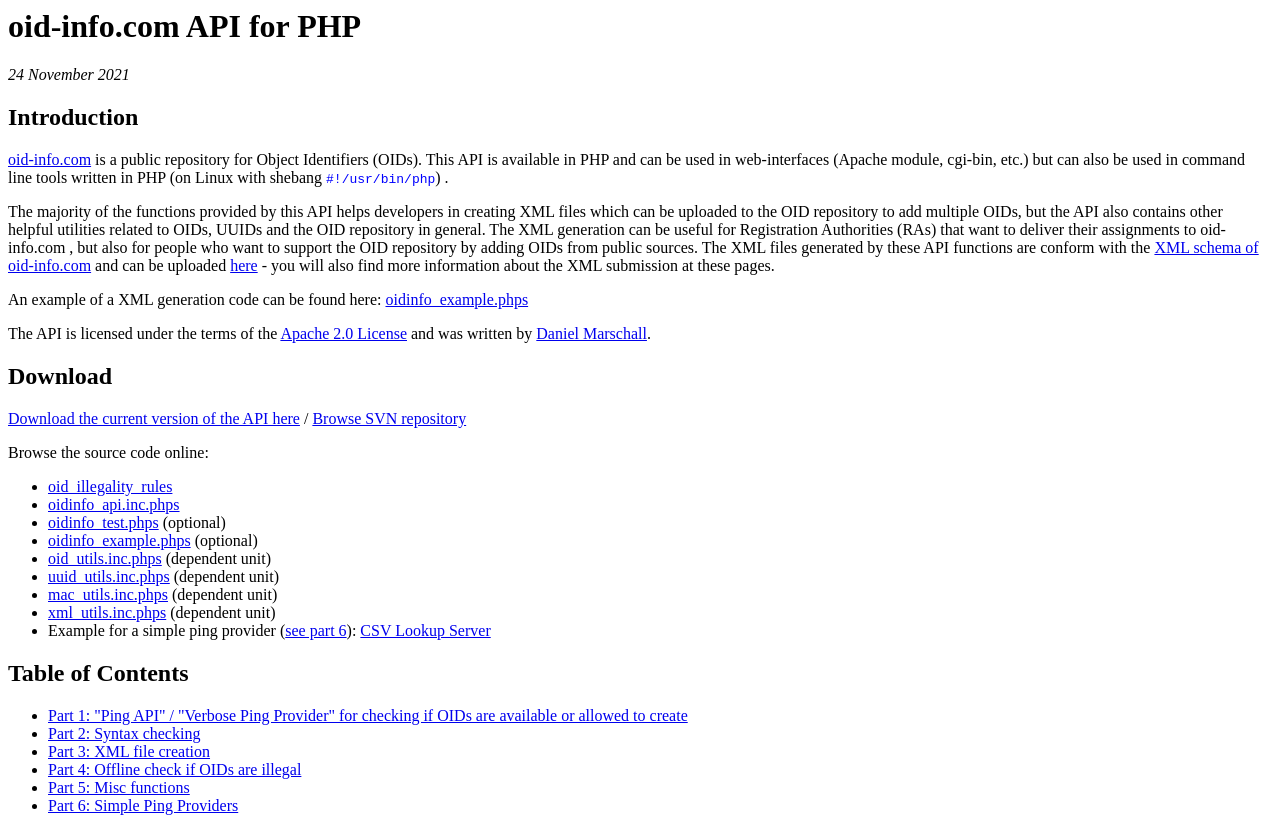
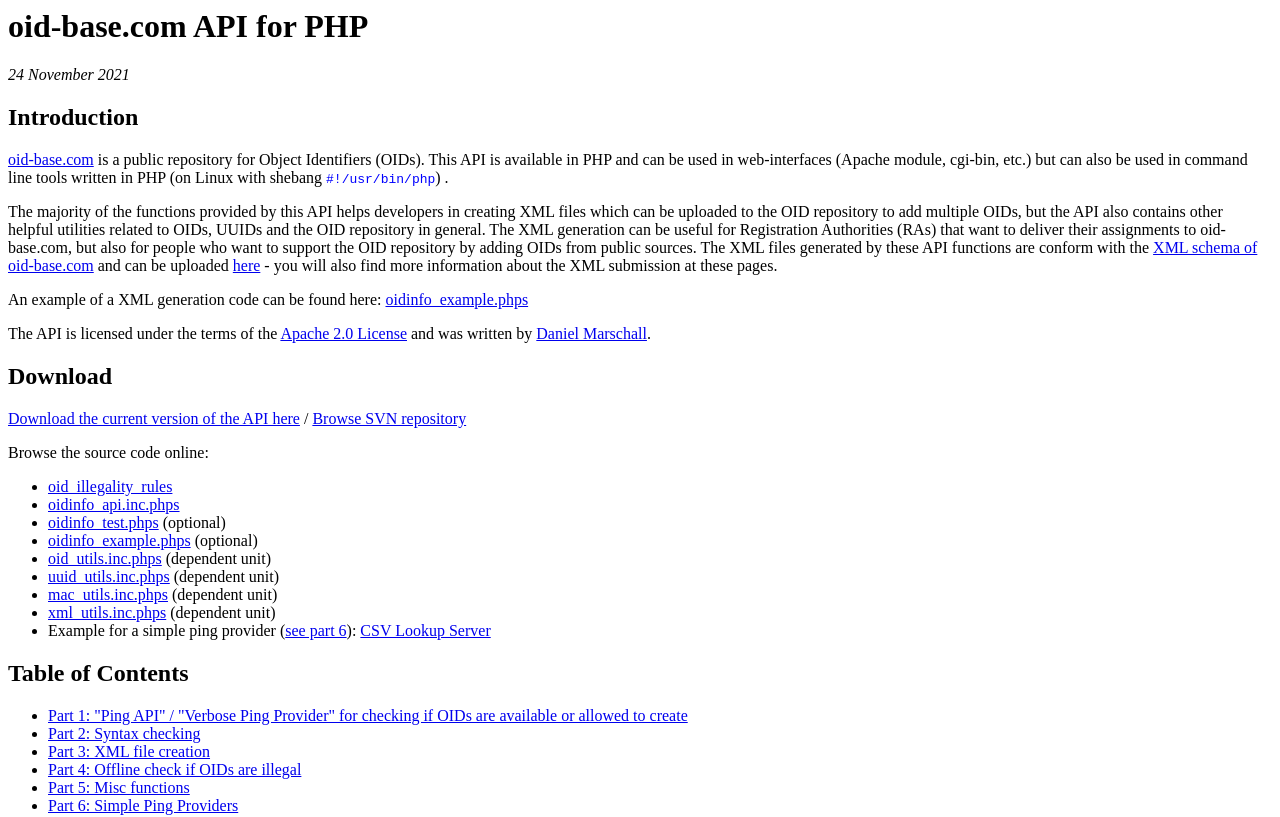
Before and after one commit to danielmarschall/oidinfo_api, a plain HTML site: page index.html in a window 1280 px wide. Shown: the top 817 px of the page. Drawn offline with Linux system fonts and the light colour scheme.

Commit message:
oid-info.com is now oid-base.com
git-svn-id: https://svn.viathinksoft.com/svn/oidinfo_api/trunk@59 51aeb303-199b-4ddc-8025-e1963f41a93b

```diff
--- a/index.html
+++ b/index.html
@@ -1,7 +1,7 @@
 <html>
 
 <head>
-<title>oid-info.com API for PHP</title>
+<title>oid-base.com API for PHP</title>
 <style>
 code, pre {
 	color:blue;
@@ -17,15 +17,15 @@ pre.cmd {
 
 <body>
 
-<h1>oid-info.com API for PHP</h1>
+<h1>oid-base.com API for PHP</h1>
 
 <p><i>24 November 2021</i></p>
 
 <h2>Introduction</h2>
 
-<p><a href="http://oid-info.com/">oid-info.com</a> is a public repository for Object Identifiers (OIDs). This API is available in PHP and can be used in web-interfaces (Apache module, cgi-bin, etc.) but can also be used in command line tools written in PHP (on Linux with shebang <code>#!/usr/bin/php</code>) .</p>
+<p><a href="https://www.oid-base.com/">oid-base.com</a> is a public repository for Object Identifiers (OIDs). This API is available in PHP and can be used in web-interfaces (Apache module, cgi-bin, etc.) but can also be used in command line tools written in PHP (on Linux with shebang <code>#!/usr/bin/php</code>) .</p>
 
-<p>The majority of the functions provided by this API helps developers in creating XML files which can be uploaded to the OID repository to add multiple OIDs, but the API also contains other helpful utilities related to OIDs, UUIDs and the OID repository in general. The XML generation can be useful for Registration Authorities (RAs) that want to deliver their assignments to oid-info.com , but also for people who want to support the OID repository by adding OIDs from public sources. The XML files generated by these API functions are conform with the <a href="http://www.oid-info.com/oid.xsd">XML schema of oid-info.com</a> and can be uploaded <a href="http://www.oid-info.com/submit.htm">here</a> - you will also find more information about the XML submission at these pages.</p>
+<p>The majority of the functions provided by this API helps developers in creating XML files which can be uploaded to the OID repository to add multiple OIDs, but the API also contains other helpful utilities related to OIDs, UUIDs and the OID repository in general. The XML generation can be useful for Registration Authorities (RAs) that want to deliver their assignments to oid-base.com, but also for people who want to support the OID repository by adding OIDs from public sources. The XML files generated by these API functions are conform with the <a href="https://www.oid-base.com/oid.xsd">XML schema of oid-base.com</a> and can be uploaded <a href="https://www.oid-base.com/submit.htm">here</a> - you will also find more information about the XML submission at these pages.</p>
 
 <p>An example of a XML generation code can be found here: <a href="oidinfo_example.phps">oidinfo_example.phps</a></p>
 
@@ -96,7 +96,7 @@ pre.cmd {
 
 <h4>Configuration of the verbose ping provider</h4>
 
-<p><i>The "Verbose Ping Provider" is a HTTP(S) webservice which tells wheather an OID exists at oid-info.com, and if it may be created.</i></p>
+<p><i>The "Verbose Ping Provider" is a HTTP(S) webservice which tells wheather an OID exists at oid-base.com, and if it may be created.</i></p>
 
 <p>The webservice must return following content:</p>
 
@@ -149,10 +149,10 @@ pre.cmd {
 		<li><code>OIDInfoAPI::OIDINFO_CORRECT_DESC_ENFORCE_ENDING_DOT = 1</code> (A leading dot will be created if it is not available)</li>
 		<li><code>OIDInfoAPI::OIDINFO_CORRECT_DESC_DISALLOW_ENDING_DOT = 2</code> (A leading dot will be removed from the text)</li>
 	</ul>
-	<p>If <code>$enforce_xhtml_light</code> is set to <code>true</code>, then tags which are not included in the <a href="http://www.oid-info.com/xhtml-light.xsd">XHTML Light specification</a> are removed, except if <code>$params['ignore_xhtml_light']</code> is <code>true</code>.</p>
+	<p>If <code>$enforce_xhtml_light</code> is set to <code>true</code>, then tags which are not included in the <a href="https://www.oid-base.com/xhtml-light.xsd">XHTML Light specification</a> are removed, except if <code>$params['ignore_xhtml_light']</code> is <code>true</code>.</p>
 	<p><font class="attention">Attention!</font> You don't need to use this function if you create an XML file using <code>createXMLEntry</code>, since this step will be done automatically.</p>
 <pre class="cmd">public function xmlAddHeader($firstName, $lastName, $email)</pre>
-	<p>Outputs the beginning of a XML file which can be created and submitted to oid-info.com</p>
+	<p>Outputs the beginning of a XML file which can be created and submitted to oid-base.com</p>
 <pre class="cmd">public function xmlAddFooter()</pre>
 	<p>Returns the footer of the XML file.</p>
 <pre class="cmd">public function createXMLEntry($oid, $elements, $params, $comment='')</pre>
@@ -194,7 +194,7 @@ pre.cmd {
 	<p>Also output comment if there was an error (e.g. OID already existing)</p>
 	<p>Default: <code>false</code></p>
 <pre class="cmd">$params['ignore_xhtml_light']</pre>
-	<p>If set to <code>true</code>, tags which are not allowed in the <a href="http://www.oid-info.com/xhtml-light.xsd">XHTML Light specification</a> won't be excluded (fields: address, description and information).</p>
+	<p>If set to <code>true</code>, tags which are not allowed in the <a href="https://www.oid-base.com/xhtml-light.xsd">XHTML Light specification</a> won't be excluded (fields: address, description and information).</p>
 
 <h4>Valid values for <code>$elements</code></h4>
 
@@ -305,12 +305,12 @@ $elements['current-registrant']['modification-date'] = '';
 
 <tr>
 <td>Can provide any OID tree (e.g. your own RA's OIDs)</td>
-<td>Provides information on all OIDs in oid-info.com</td>
+<td>Provides information on all OIDs in oid-base.com</td>
 </tr>
 
 <tr>
 <td>Only provides information if the OID exists at the given local database.</td>
-<td>Provides information if the OID exists at oid-info.com, and if it may be created. Additionally, the information provided will make clear if the OID is active (i.e. activated by the verified by the administrator after submitting).</td>
+<td>Provides information if the OID exists at oid-base.com, and if it may be created. Additionally, the information provided will make clear if the OID is active (i.e. activated by the verified by the administrator after submitting).</td>
 </tr>
 
 <tr>
@@ -320,7 +320,7 @@ $elements['current-registrant']['modification-date'] = '';
 
 <tr>
 <td>Usual scenario: You have an OID tree of your RA, and want to quickly check if a given OID is in that tree.</td>
-<td>Usual scenario: You want to check if you may create an OID at oid-info.com, or if it is available there.</td>
+<td>Usual scenario: You want to check if you may create an OID at oid-base.com, or if it is available there.</td>
 </tr>
 
 </table>
@@ -349,7 +349,7 @@ $elements['current-registrant']['modification-date'] = '';
 <!--
 <h3><a name="part6">Part 6: CSV functions</h3>
 
-<p>These functions are intended for special cooperations with oid-info.com, and are therefore not documented.</p>
+<p>These functions are intended for special cooperations with oid-base.com, and are therefore not documented.</p>
 
 <pre class="cmd">public function unloadCSVs()</pre>
 <pre class="cmd">public function addCSVDump($file)</pre>
```
Also changed, not shown: 3 other files.
